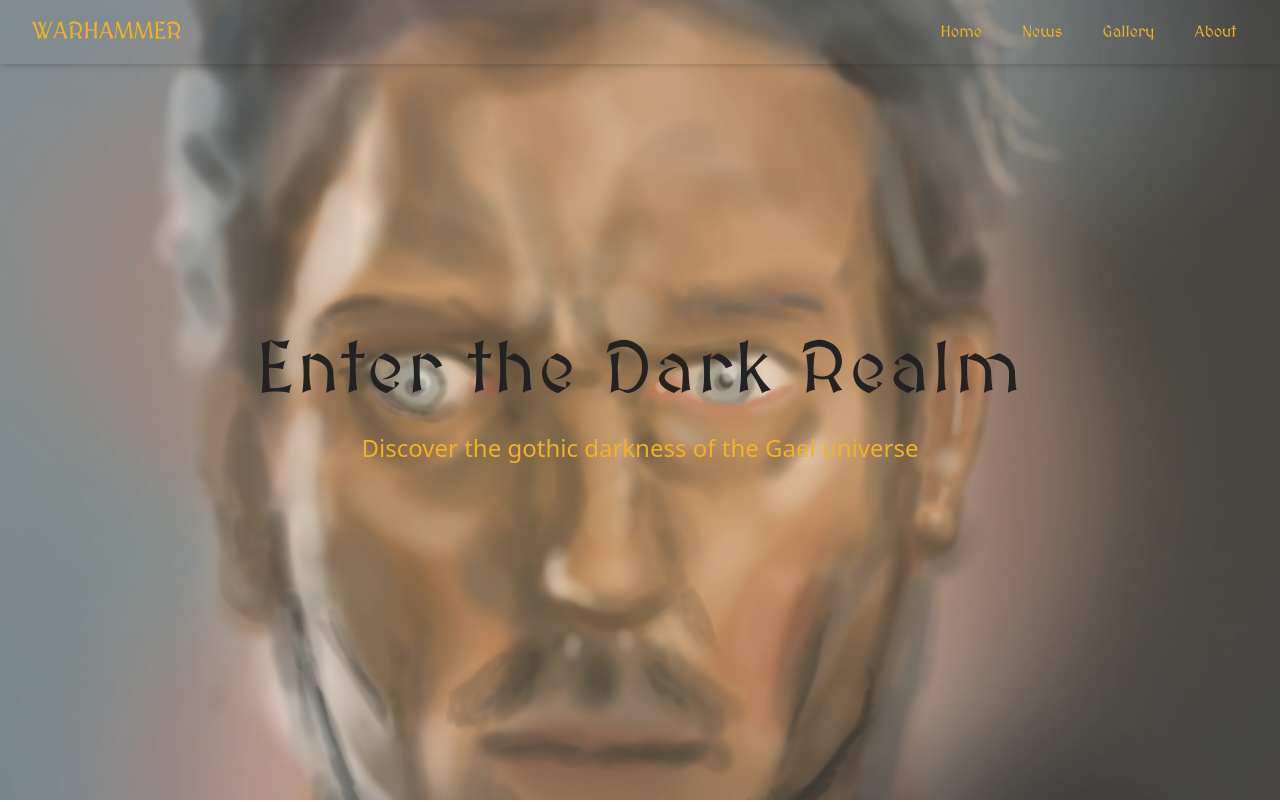
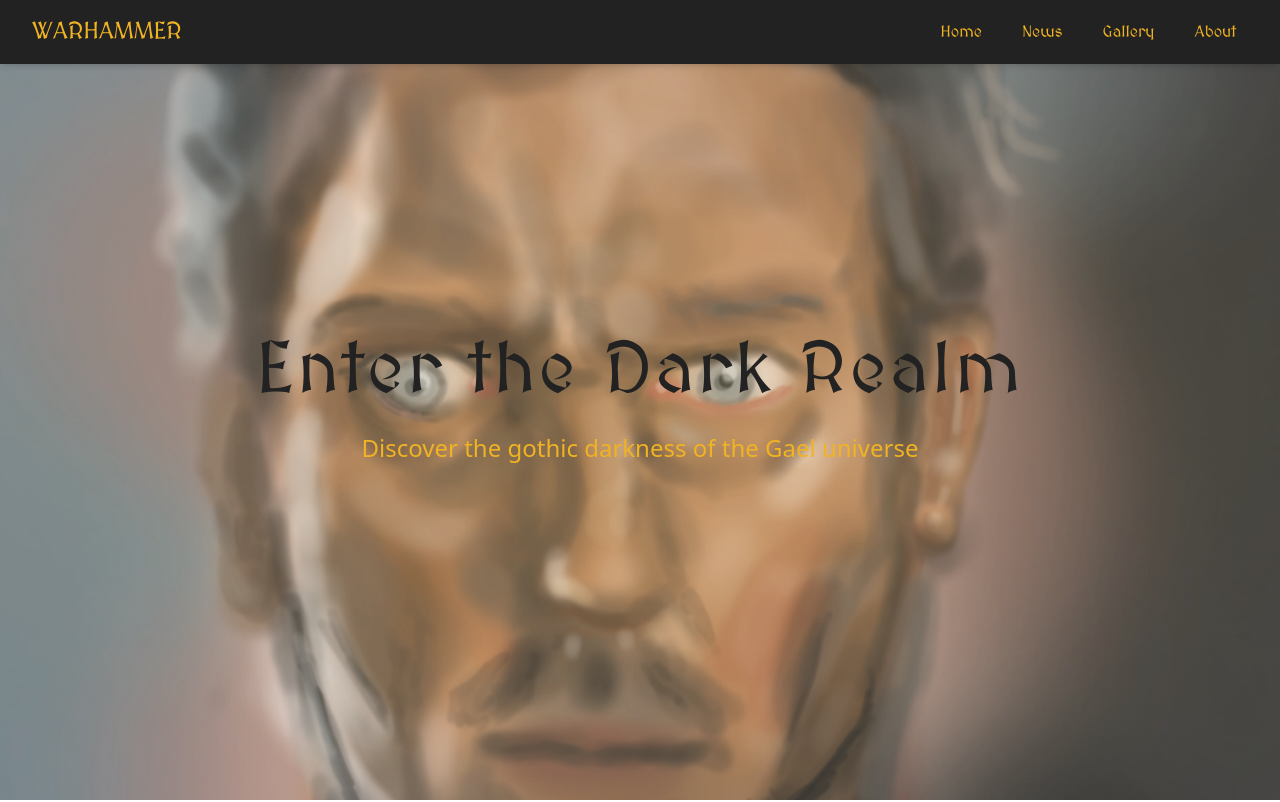
Before and after one commit to gaelmaiano/gael-haven, a React (Vite) app: page / in a window 1280 px wide. Shown: the top 802 px of the page. Built offline with nearby package versions, Linux system fonts and the light colour scheme.

Commit message:
warhammer

```diff
--- a/src/components/Navigation.tsx
+++ b/src/components/Navigation.tsx
@@ -5,7 +5,7 @@ const Navigation = () => {
   const [isOpen, setIsOpen] = useState(false);
 
   return (
-    <nav className="bg-Gael-black text-white fixed w-full z-50 shadow-md">
+    <nav className="bg-warhammer-black text-white fixed w-full z-50 shadow-md">
       <div className="max-w-7xl mx-auto px-4 sm:px-6 lg:px-8">
         <div className="flex items-center justify-between h-16">
           <div className="flex items-center">
```
